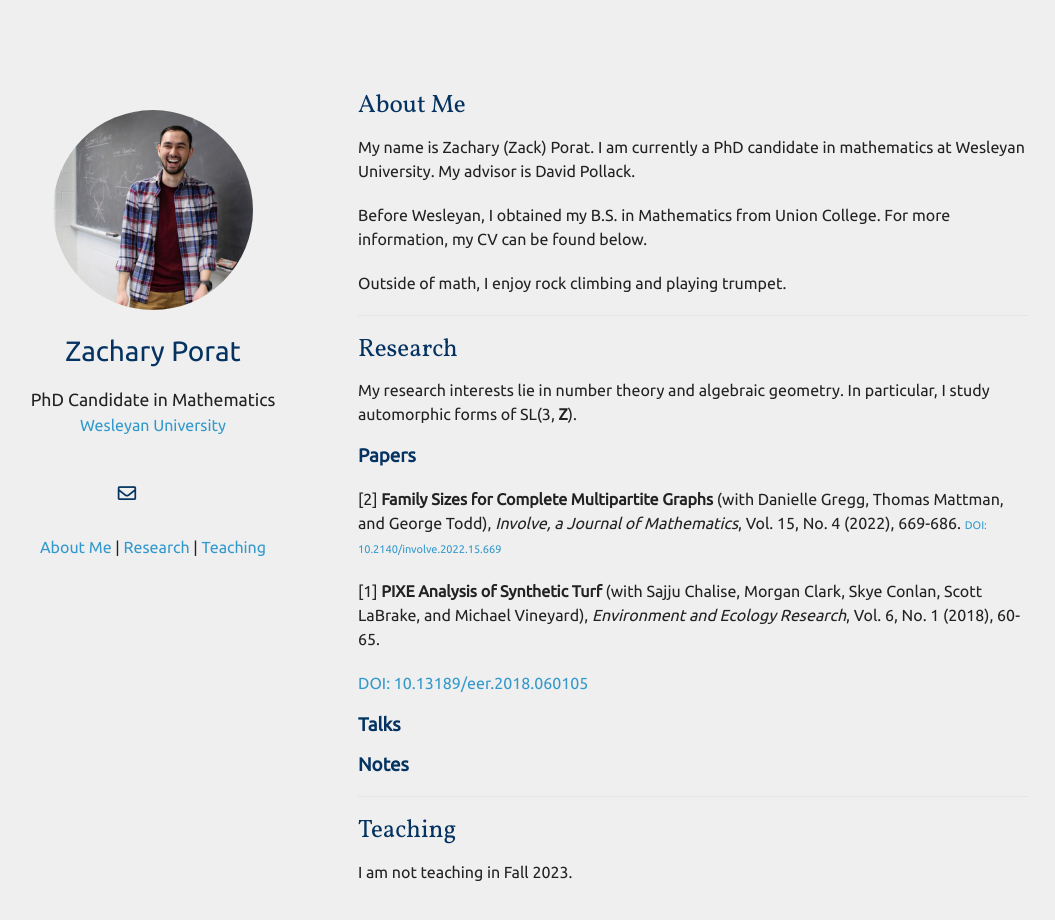
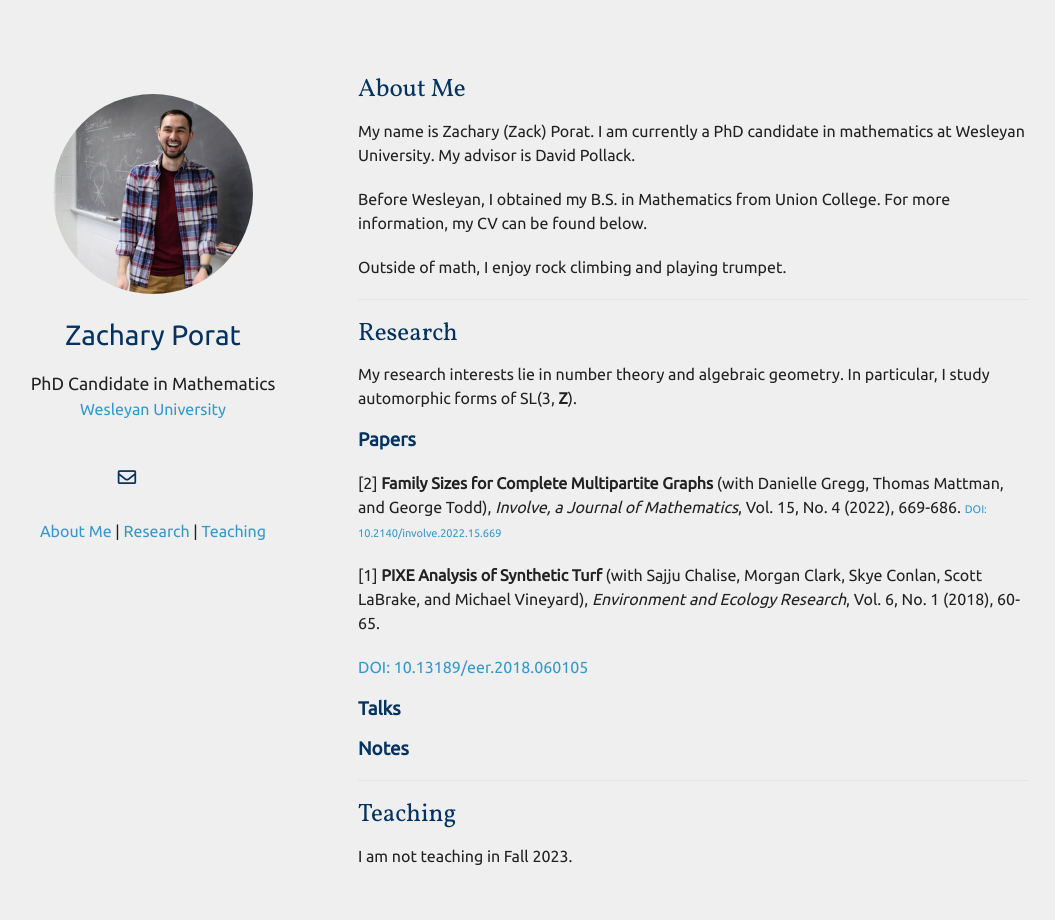
Before and after one commit to zporat/zporat.github.io, a Jekyll site: the page built from index.md, in a window 1280 px wide and 978 px high. Shown: the top 920 px of the window, without its empty margins (112-1167 px from the left). Built offline with Jekyll 4.4.1, drawn with Linux system fonts in a browser that asks for light colours; nearby versions of some CDN libraries; a style sheet for code colours, icons or effects is not loaded; our own code applies the rules of GitHub Pages for plain Markdown files.

Commit message:
Update minimal-light-no-dark-mode.scss

```diff
--- a/_sass/minimal-light-no-dark-mode.scss
+++ b/_sass/minimal-light-no-dark-mode.scss
@@ -287,7 +287,7 @@ header {
   float:left;
   position:fixed;
   -webkit-font-smoothing:subpixel-antialiased;
-  padding-top:2.0em;
+  padding-top:1.0em;
   text-align:center
 }
 
@@ -353,7 +353,7 @@ header ul a strong {
 section {
   width:670px;
   float:right;
-  padding-top:2.0em;
+  padding-top:1.0em;
   padding-bottom:50px;
 }
 
```
